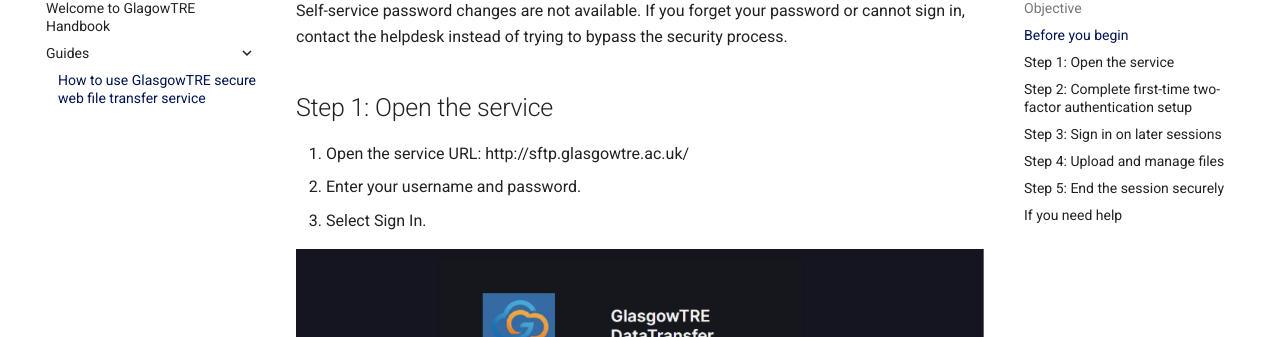
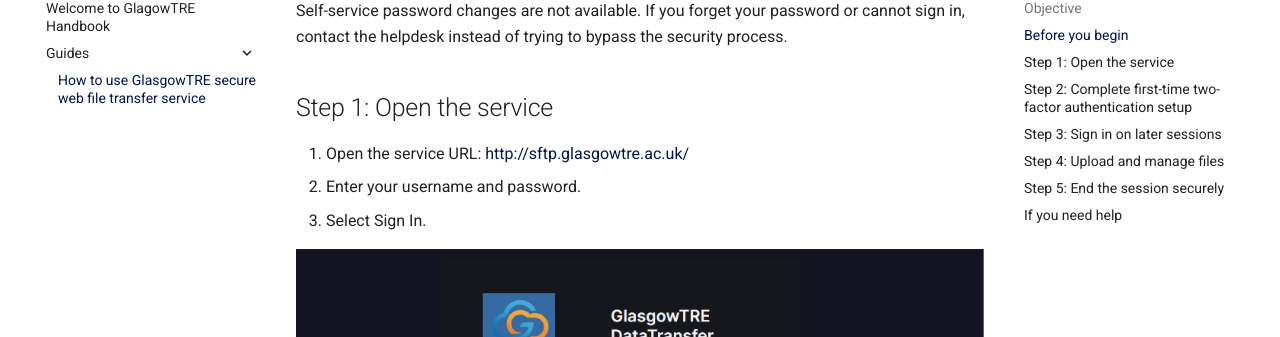
Before and after one commit to glasgowtre/glasgowtre.github.io, an MkDocs documentation site: the page built from docs/guildes/how-to-connect-to-service.md, in a window 1280 px wide and 900 px high, scrolled down 540 px. Shown: the part 116-453 px from the top of the window. Built offline with MkDocs 1.6.1 and Material for MkDocs 9.7.7, drawn with Linux system fonts in a browser that asks for light colours; part of the change alters nothing that is shown.

```diff
--- a/docs/guildes/how-to-connect-to-service.md
+++ b/docs/guildes/how-to-connect-to-service.md
@@ -17,7 +17,7 @@ Self-service password changes are not available. If you forget your password or
 
 ## Step 1: Open the service
 
-1. Open the service URL: http://sftp.glasgowtre.ac.uk/
+1. Open the service URL: [http://sftp.glasgowtre.ac.uk/](http://sftp.glasgowtre.ac.uk/)
 2. Enter your username and password.
 3. Select Sign In.
 
```
